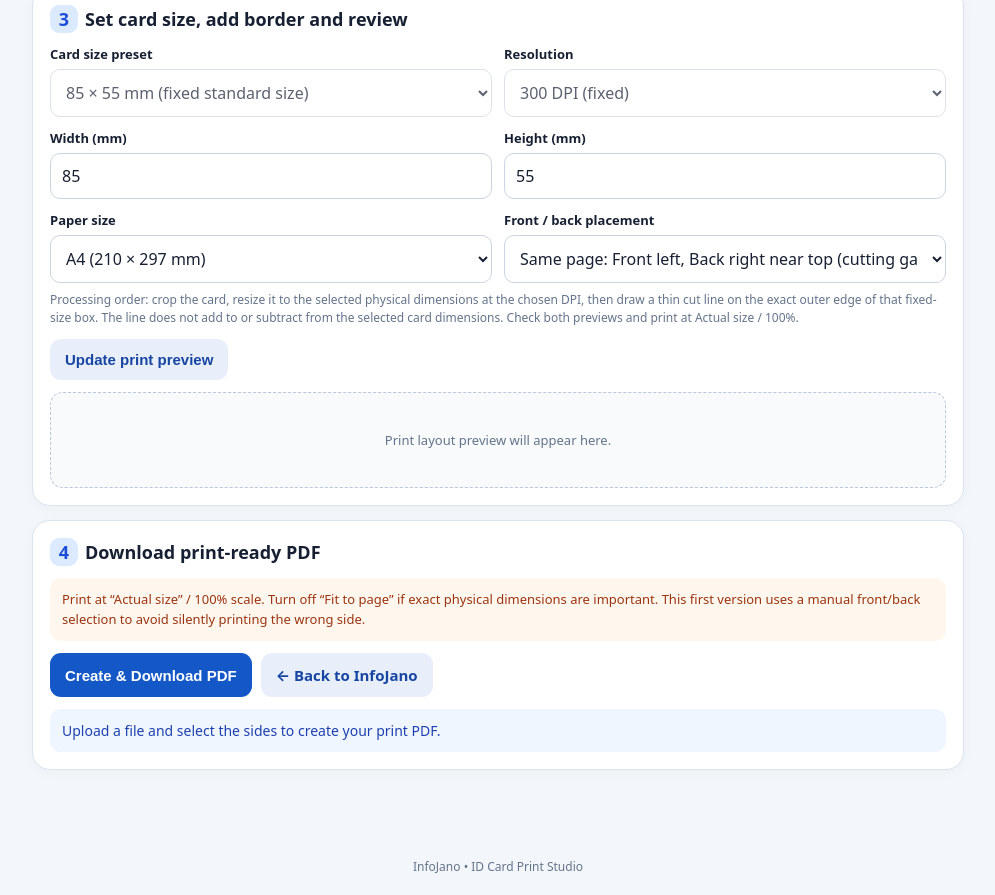
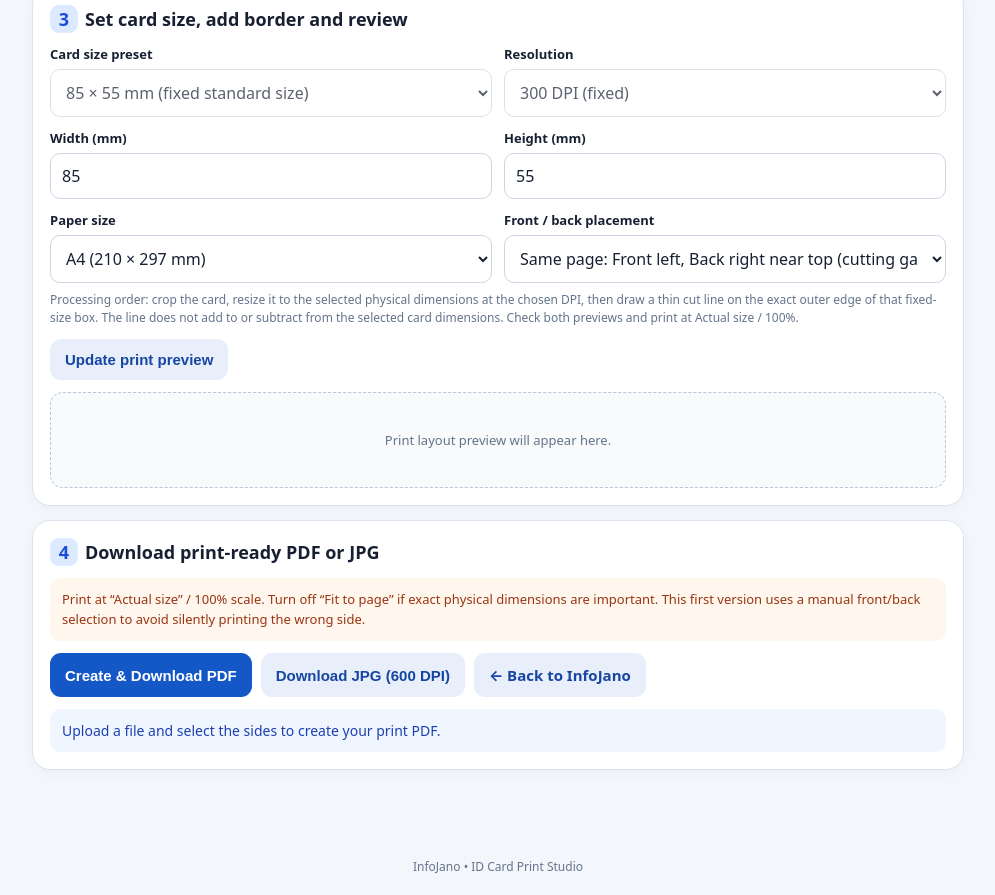
Before and after one commit to barsulkhan/InfoJano, a plain HTML site: page id-card-print-studio.html in a window 1280 px wide. Shown: the part 1539-2434 px from the top of the page, without its empty margins (142-1137 px from the left). Drawn offline with nearby package versions, Linux system fonts and the light colour scheme.

Commit message:
Show JPG download button in ID Card Print Studio

```diff
--- a/id-card-print-studio.html
+++ b/id-card-print-studio.html
@@ -53,9 +53,9 @@
 <div class="actions"><button class="btn alt" id="previewBtn" type="button">Update print preview</button></div>
 <div id="printPreview" class="preview" style="margin-top:12px"><div class="placeholder">Print layout preview will appear here.</div></div>
 </section>
-<section class="card"><h2><span class="step">4</span>Download print-ready PDF</h2>
+<section class="card"><h2><span class="step">4</span>Download print-ready PDF or JPG</h2>
 <div class="warning">Print at “Actual size” / 100% scale. Turn off “Fit to page” if exact physical dimensions are important. This first version uses a manual front/back selection to avoid silently printing the wrong side.</div>
-<div class="actions"><button class="btn" id="downloadBtn" type="button">Create &amp; Download PDF</button><button class="btn alt" id="downloadJpgBtn" type="button" style="display:none">Download JPG</button><a href="index.html" class="btn alt" style="text-decoration:none;display:inline-flex;align-items:center">← Back to InfoJano</a></div>
+<div class="actions"><button class="btn" id="downloadBtn" type="button">Create &amp; Download PDF</button><button class="btn alt" id="downloadJpgBtn" type="button">Download JPG (600 DPI)</button><a href="index.html" class="btn alt" style="text-decoration:none;display:inline-flex;align-items:center">← Back to InfoJano</a></div>
 <div id="downloadStatus" class="status" role="status" aria-live="polite">Upload a file and select the sides to create your print PDF.</div>
 </section>
 </main><footer>InfoJano • ID Card Print Studio</footer>
```
